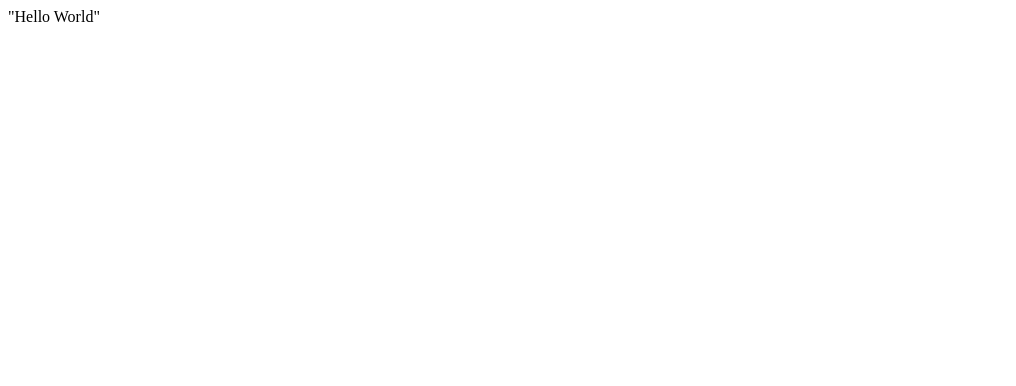
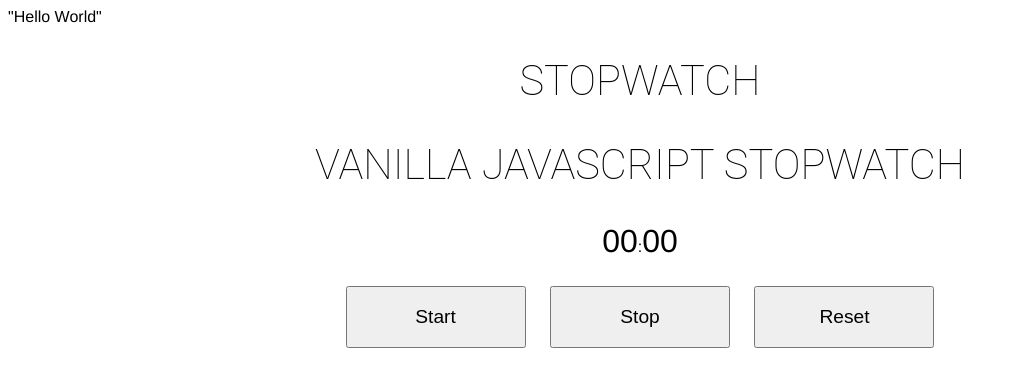
Before and after one commit to Akirajo/Stopwatch..github.io, a plain HTML site: page index.html in a window 1280 px wide. Shown: the whole page, without its empty margins (0-1016 px from the left). Drawn offline with Linux system fonts and the light colour scheme.

Commit message:
Update index.html

```diff
--- a/index.html
+++ b/index.html
@@ -1 +1,11 @@
-"Hello World"
+"Hello World" <div class="wrapper">
+<h1>Stopwatch</h1>
+<h2>Vanilla JavaScript Stopwatch</h2>
+<p><span id="seconds">00</span>:<span id="tens">00</span></p>
+  <link  rel="stylesheet" href = "stopwatch.css">
+
+<button id="button-start">Start</button>
+<button id="button-stop">Stop</button>
+<button id="button-reset">Reset</button>
+ <script src= "swatched.js"></script>
+</div>
```
